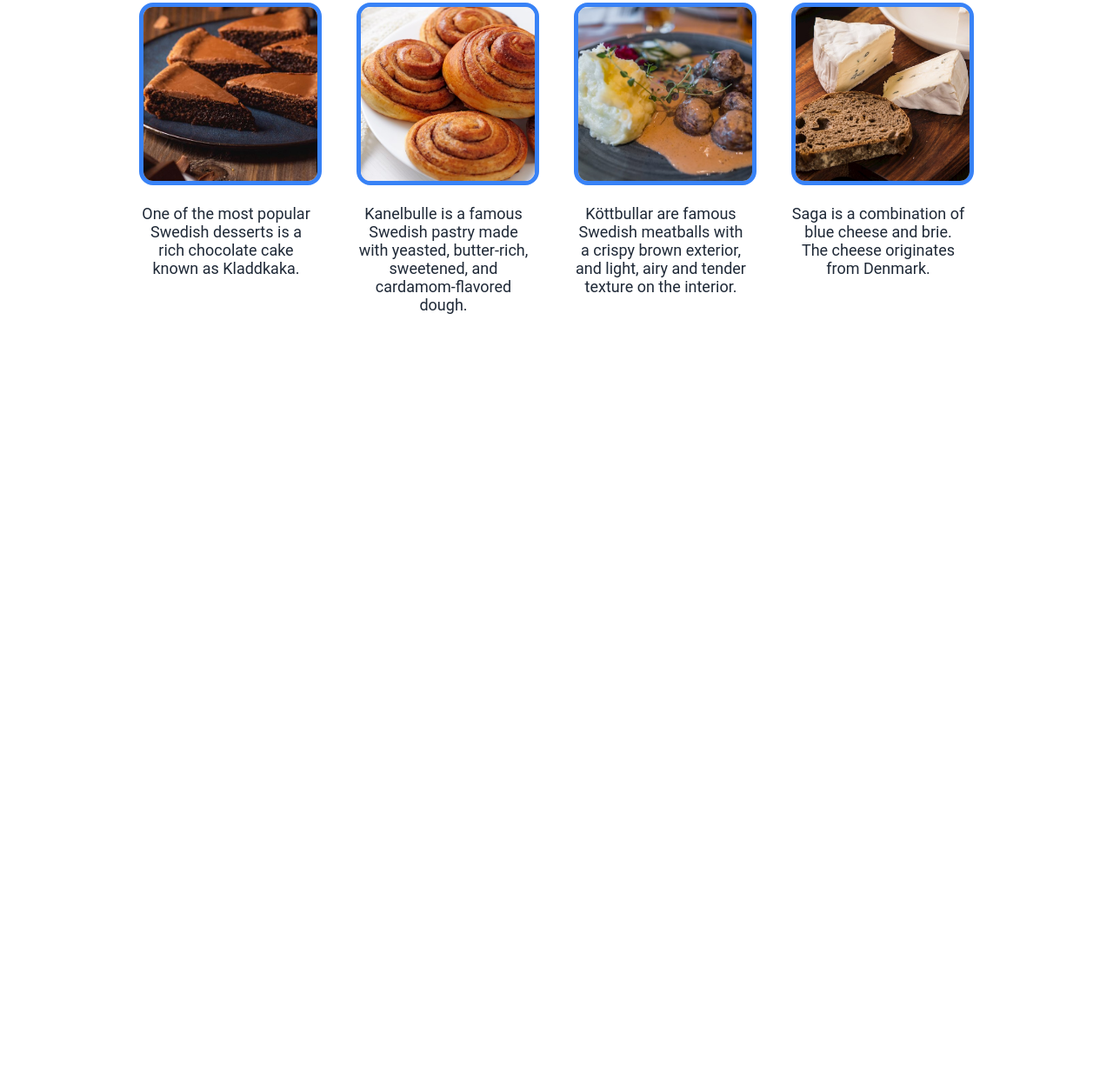
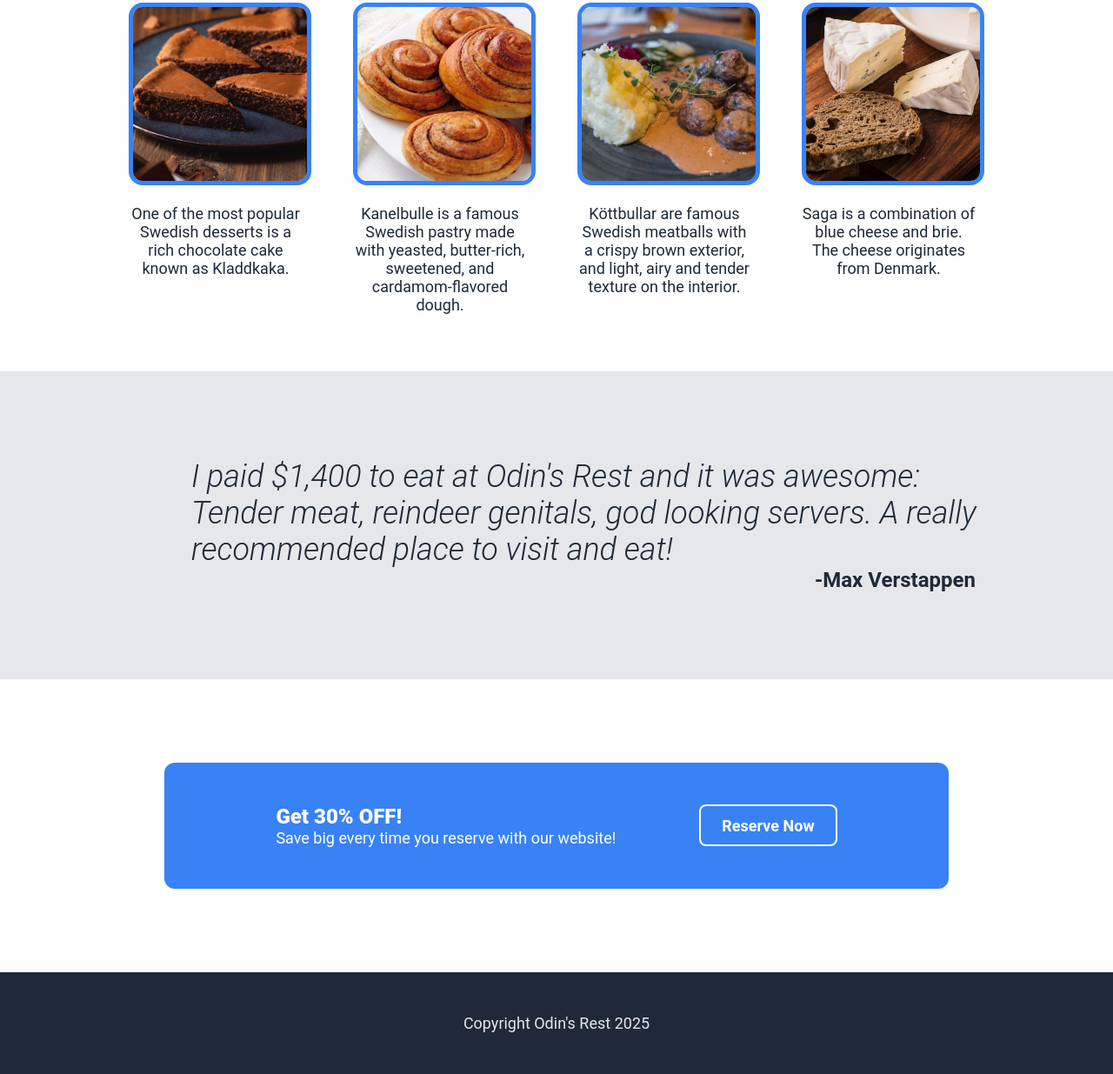
Before and after one commit to AbdulWolfgang/odin-landing-page, a plain HTML site: page index.html in a window 1280 px wide. Shown: the part 594-1829 px from the top of the page at 87% size. Before the commit the page ends 1021 px from the top, so only its background shows below. Drawn offline with Linux system fonts and the light colour scheme.

Commit message:
completing the rest

```diff
--- a/index.html
+++ b/index.html
@@ -12,9 +12,9 @@
 			<div class="logo">Odin's Rest</div>
 			<div class="links">
 				<ul>
-					<li><a href="#">First Link</a></li>
-					<li><a href="#">Second Link</a></li>
-					<li><a href="#">Third Link</a></li>
+					<li><a href="#favorites">Favorites</a></li>
+					<li><a href="#testimony">Testimony</a></li>
+					<li><a href="#reserve">Reserve</a></li>
 				</ul>
 			</div>
 		</div>
@@ -23,13 +23,13 @@
 				<div class="main-text">Scandinavian Food Specialist</div>
 				<p>Odin's Rest is Family Run Restaurant and Owned by the Odins's of Valhalla with over 200 years of experience.</p>
 				<div class="buttons">
-				<button>Reserve Now</button>
+				<button class="button-intro">Reserve Now</button>
 			</div>
 			</div>
 			<img class="restaurant-image" src="./images/Restaurant.jpg" alt="A picture of newly opened restaurant.">
 		</div>
 	</div>
-	<div class="page-two">
+	<div class="page-two" id="favorites">
 		<div class="information-header">Our Favorites</div>
 		<div class="menu">
 			<div>
@@ -48,6 +48,21 @@
 				<img class="menu-item" src="./images/Saga.jpg" alt="Fourth Scandinavian dish">
 				<p class="menu-description">Saga is a combination of blue cheese and brie. The cheese originates from Denmark.</p>
 			</div>
+		</div>
 	</div>
+	<div class="page-three" id="testimony">
+		<div class="quote-container">
+			<div class="quote">I paid $1,400 to eat at Odin's Rest and it was awesome: Tender meat, reindeer genitals, god looking servers. A really recommended place to visit and eat!</div>
+			<div class="name">-Max Verstappen</div>
+		</div>
+	</div>
+	<div class="page-four" id="reserve">
+		<div class="reserve-container">
+			<div class="reserve-header">Get 30% OFF!</div>
+			<div class="reserve-description"> Save big every time you reserve with our website!</div>
+		</div>
+		<button class="button-reserve">Reserve Now</button>
+	</div>
+	<div class="footer">Copyright Odin's Rest 2025</div>
 </body>
 </html>
--- a/style.css
+++ b/style.css
@@ -1,8 +1,10 @@
 body {
 	margin: 0;
+	display: flex;
+	flex-direction: column;
 }
 
-p, a {
+.reserve-description, p, a {
 	font-family: Roboto, sans-serif;
 	font-size: 18px;
   	text-decoration: none;
@@ -17,16 +19,26 @@ ul {
 
 button {
 	font-family: Roboto, sans-serif;
-	border: none;
 	border-radius: 8px;
-	background: #3882F6;
-	padding: 12px 24px;
 	font-size: 18px;
 	font-weight: bold;
 	color: white;
 }
 
-.main-text, .logo {
+.button-intro {
+	background: #3882F6;
+	border: none;
+	padding: 12px 24px;
+}
+
+.button-reserve {
+	background: none;
+	border: 2px solid white;
+	height: 48px;
+	padding: 0 24px;
+}
+
+.reserve-header, .reserve-description, .main-text, .logo {
 	font-family: Roboto, sans-serif;
 	color: white;
 }
@@ -53,20 +65,19 @@ div .logo {
 	display: flex;
 	flex: 1;
 	justify-content: space-between;
-	margin: 0 160px;
+	margin: 0 150px;
 	align-items: center;
 }
 
 .content-one {
 	display: flex;
-	justify-content: space-between;
-	margin: 0 160px;
-	align-items: center;
 	gap: 72px;
+	justify-content: center;
 }
 
 .introduction {
 	display: flex;
+	max-width: 500px;
 	flex-direction: column;
 	gap: 8px;
 }
@@ -92,7 +103,8 @@ div .logo {
 
 .menu {
 	display: flex;
-	justify-content: space-between;
+	justify-content: center;
+	gap: 48px;
 	margin: 0 160px;
 }
 
@@ -110,3 +122,67 @@ div .logo {
 	text-align: center;
 	max-width: 200px;
 }
+
+.page-three {
+	background-color: #E5E7EB;
+	display: flex;
+	flex-direction: column;
+	padding: 100px 220px;
+}
+
+.quote-container {
+	display: flex;
+	flex-direction: column;
+	width: 950px;
+	margin: auto;
+}
+
+.quote {
+	color: #1F2937;
+	font-size: 36px;
+	font-weight: 300;
+	font-style: italic;
+	font-family: Roboto, sans-serif;
+}
+
+.name {
+	color: #1F2937;
+	font-size: 24px;
+	font-weight: 700;
+	text-align: right;
+	padding-right: 48px;
+	font-family: Roboto, sans-serif;
+}
+
+.page-four {
+	display: flex;
+	margin: 96px auto;
+	background-color: #3882F6;
+	padding: 48px 128px;
+	border-radius: 12px;
+	gap: 96px;
+	align-items: center;
+}
+
+.reserve-container {
+	display: flex;
+	flex-direction: column;
+	max-width: 500px;
+}
+
+
+.reserve-header {
+	font-weight: 900;
+	font-size: 24px;
+}
+
+.footer {
+	display: flex;
+	justify-content: center;
+	align-items: center;
+	padding: 48px;
+	background-color: #1F2937;
+	font-family: Roboto, sans-serif;
+	font-size: 18px;
+	color: #E5E7EB;
+}
```
